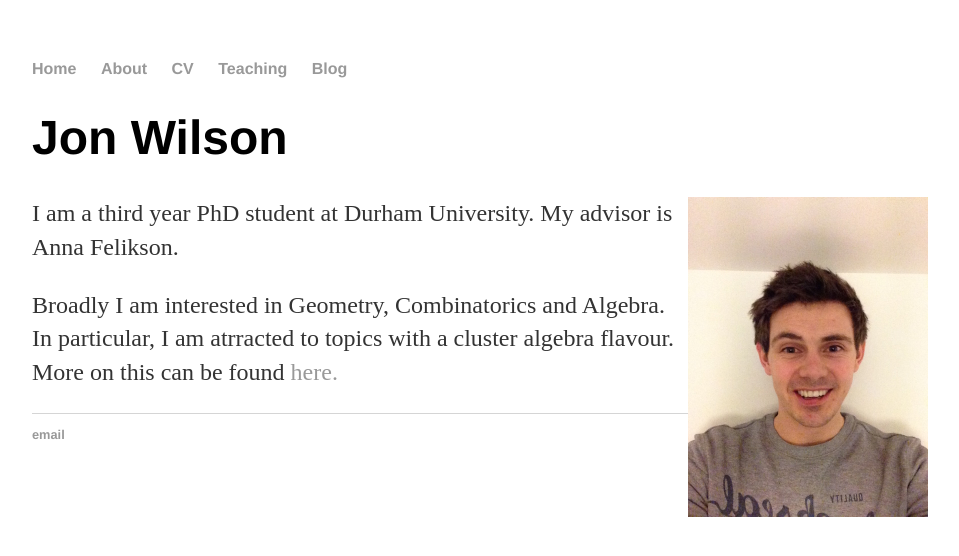
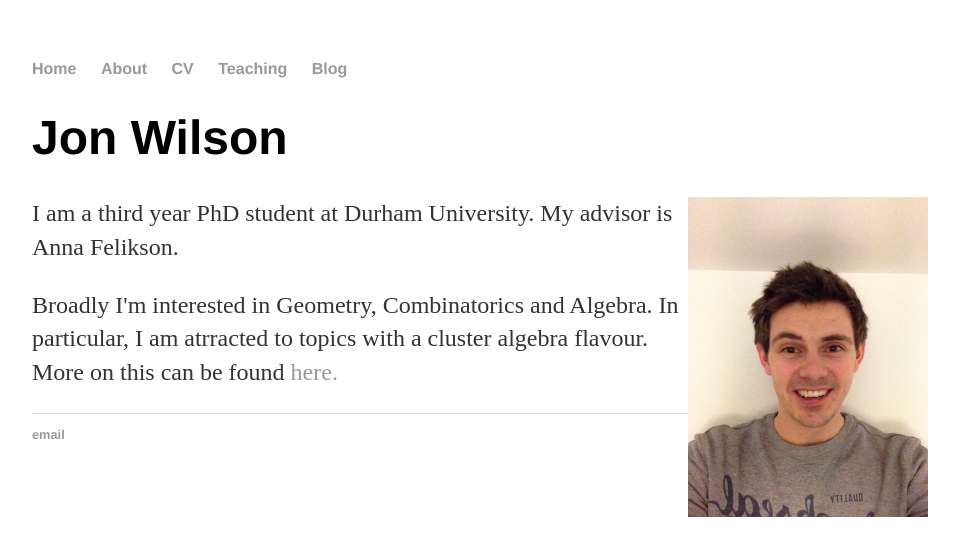
Before and after one commit to jon-m-wilson/jon-m-wilson.github.io, a Jekyll site: the page built from index.html, in a window 1280 px wide. Shown: the top 556 px of the page, without its empty margins (160-1119 px from the left). Built offline with Jekyll 4.4.1, drawn with Linux system fonts in a browser that asks for light colours.

Commit message:
Update index.html

```diff
--- a/index.html
+++ b/index.html
@@ -10,6 +10,6 @@ title: Jon Wilson
 	<h1>Jon Wilson</h1>
 	<p> <img src="photoofme.jpg" style="float:right;width:240px;height:320px;" HSPACE=”50”> </p>
 	<p>I am a third year PhD student at Durham University. My advisor is Anna Felikson.</p>
-	<p>Broadly I am interested in Geometry, Combinatorics and Algebra. In particular, I am atrracted to topics with a cluster algebra flavour.
+	<p>Broadly I'm interested in Geometry, Combinatorics and Algebra. In particular, I am atrracted to topics with a cluster algebra flavour.
 	More on this can be found <a href="/about">here. </a></p>
 </div><!-- /.blurb -->
```
